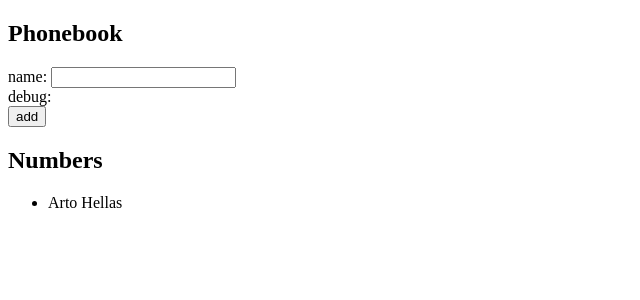
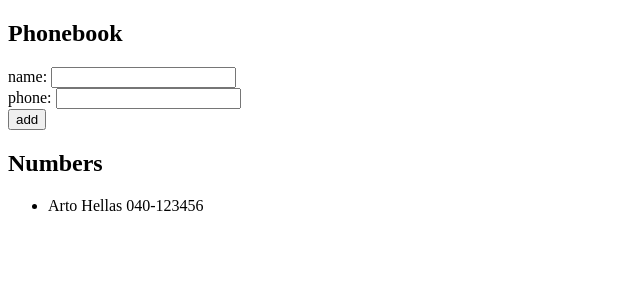
Before and after one commit to RoReeceDev/full-stack-open, a React (Vite) app in the folder part2/thePhonebook/: page / in a window 1280 px wide. Shown: the top 300 px of the page, without its empty margins (0-640 px from the left). Built offline with nearby package versions, Linux system fonts and the light colour scheme.

Commit message:
Exercise 2.8 completed

```diff
--- a/part2/thePhonebook/src/App.jsx
+++ b/part2/thePhonebook/src/App.jsx
@@ -3,20 +3,29 @@ import { useState } from 'react'
 function App() {
   const [persons, setPersons] = useState([{
     name: 'Arto Hellas',
+    phone: '040-123456'
   }])
 
   const [newName, setNewName] = useState('')
 
-  const handleChange = (e) => {
+  const [newPhone, setNewPhone] = useState('')
+
+  const handleNameChange = (e) => {
     console.log(e.target.value)
     setNewName(e.target.value)
   }
 
-  const addName = (e) => {
+  const handlePhoneChange = (e) => {
+    console.log(e.target.value)
+    setNewPhone(e.target.value)
+  }
+
+  const addContact = (e) => {
     e.preventDefault()
 
     const nameObj = {
       name: newName,
+      phone: newPhone,
     }
 
     const dulplicate = (n) => {
@@ -26,7 +35,6 @@ function App() {
         }
       }
     }
-    console.log(dulplicate(nameObj))
 
     if(dulplicate(nameObj)){
       alert(`${nameObj.name} is already added to the phonebook`)
@@ -42,21 +50,26 @@ function App() {
   return (
     <>
       <h2>Phonebook</h2>
-      <form onSubmit={addName}>
+      <form onSubmit={addContact}>
         <div>
           name: <input
             value={newName}
-            onChange={handleChange}
+            onChange={handleNameChange}
           />
         </div>
-        <div>debug: {newName}</div>
+        <div>
+        phone: <input
+          value={newPhone}
+          onChange={handlePhoneChange}
+          />
+        </div>
         <div>
           <button type="submit">add</button>
         </div>
       </form>
       <h2>Numbers</h2>
       <ul>
-        {persons.map(person => <li key={person.name}>{person.name}</li>)}
+        {persons.map(person => <li key={person.name}>{person.name} {person.phone}</li>)}
       </ul>
     </>
   )
```
